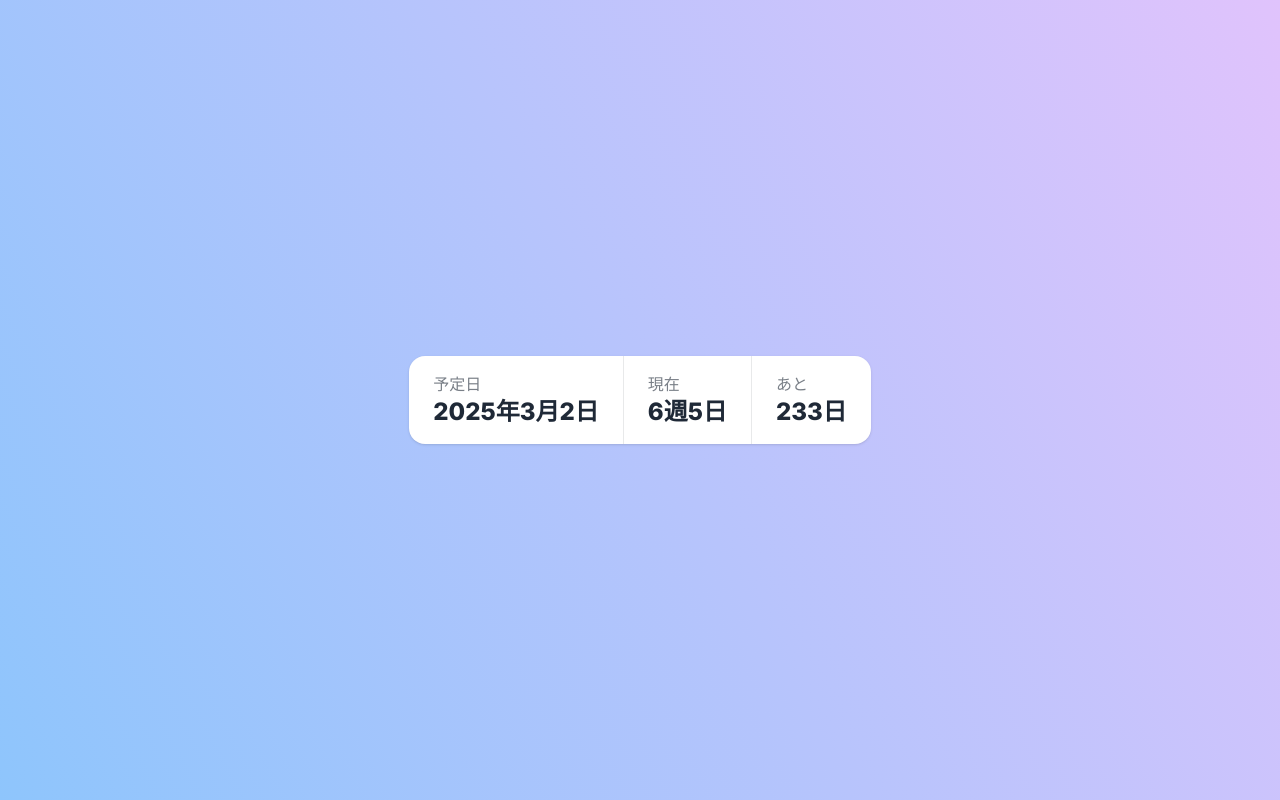
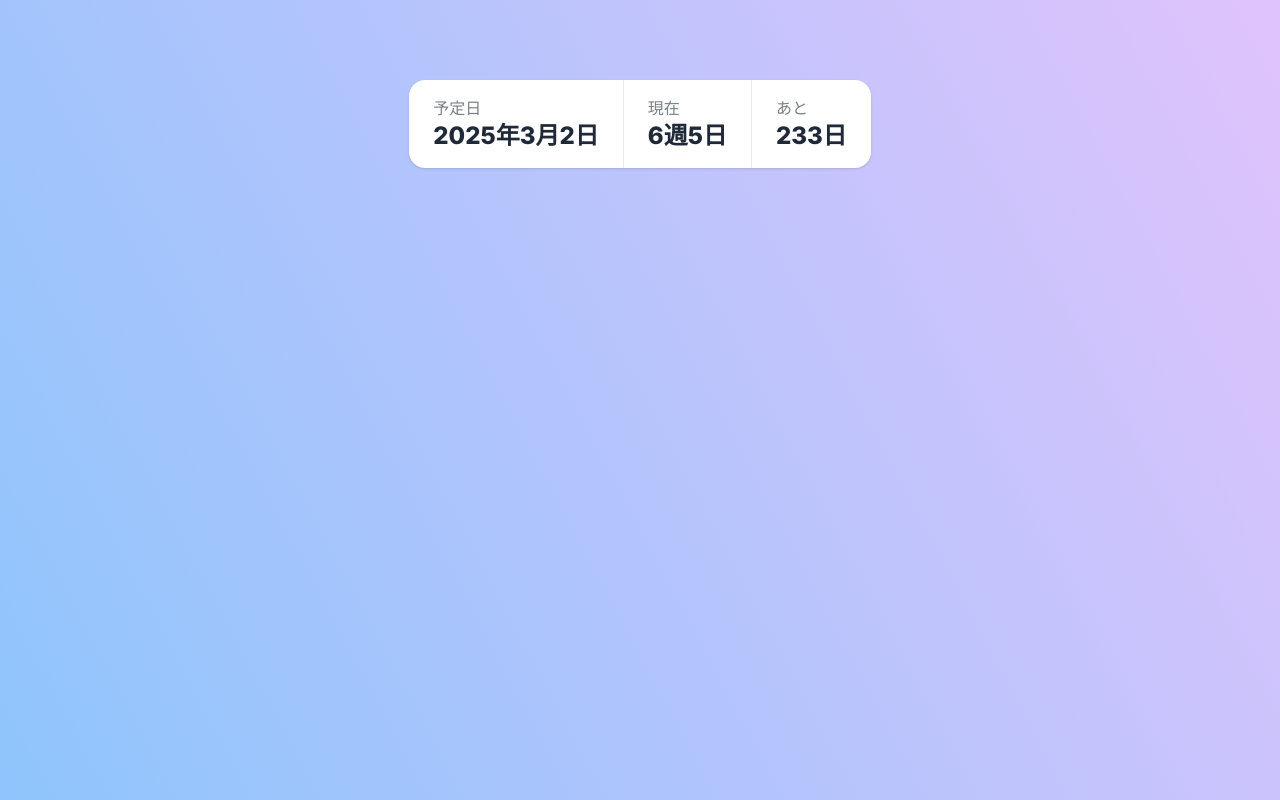
Before and after one commit to bokuhakubo/birth-journey, a Next.js app: page / in a window 1280 px wide. Built offline with nearby package versions, Linux system fonts and the light colour scheme.

Commit message:
レイアウト調整

```diff
--- a/src/app/globals.css
+++ b/src/app/globals.css
@@ -2,6 +2,11 @@
 @tailwind components;
 @tailwind utilities;
 
+html, body {
+    height: 100%;
+    margin: 0;
+    padding: 0;
+}
 body {
     background-color: #8EC5FC;
     background-image: linear-gradient(62deg, #8EC5FC 0%, #E0C3FC 100%);
--- a/src/app/page.js
+++ b/src/app/page.js
@@ -38,14 +38,14 @@ export default function Home() {
   }, [dueDate]);
 
   return (
-    <div className="h-screen flex flex-col justify-center">
-      <div className="p-5 flex-grow flex items-center justify-center">
+    <div>
+      <div className="px-5 py-20">
         {isLoading ? (
           <div className="text-center">
             <span className="loader"></span>
           </div>
         ) : (
-          <div>
+          <div className="flex justify-center">
             <div className="stats stats-vertical lg:stats-horizontal shadow">
               <div className="stat">
                 <div className="stat-title">予定日</div>
```
